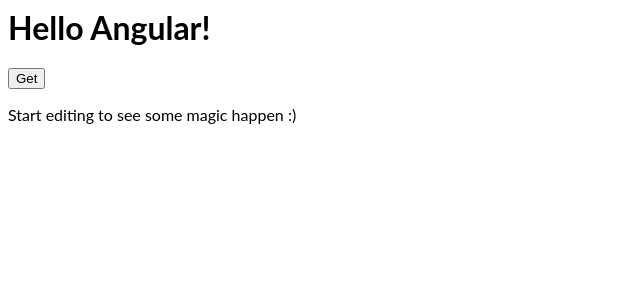
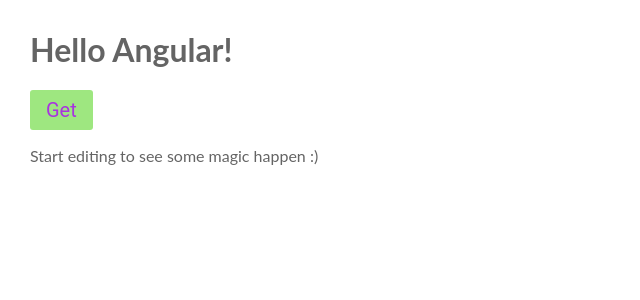
Before and after one commit to guyshellem/angular-service-try, an Angular app: page / in a window 1280 px wide. Shown: the top 300 px of the page, without its empty margins (0-640 px from the left). Built offline with nearby package versions, Linux system fonts and the light colour scheme.

Commit message:
3 files modified, 1 added

```diff
--- a/src/app/hello.component.html
+++ b/src/app/hello.component.html
@@ -3,3 +3,7 @@
 <button (click)='showConfig()'>
   Get
 </button>
+
+<p *ngIf="config.hello">
+    hello {{ config.hello }}
+</p>
--- a/src/app/hello.component.ts
+++ b/src/app/hello.component.ts
@@ -9,7 +9,7 @@
 })
 export class HelloComponent  {
   constructor(private requests: RequestsService) {
-
+    this.config = {}
   }
 
   config: Object;
@@ -18,8 +18,7 @@
   showConfig() {
     this.requests.getConfig()
     .subscribe((data) => this.config = {
-        heroesUrl: data['heroesUrl'],
-        textfile:  data['textfile']
+        hello: data['hello'],
     });
   }
 }
--- a/src/styles.css
+++ b/src/styles.css
@@ -1 +1,36 @@
-/* Add application styles & imports to this file! */
+* {
+  font-family: 'Roboto', Arial, sans-serif;
+  color: #646464;
+  box-sizing: border-box;
+  -webkit-font-smoothing: antialiased;
+  -moz-osx-font-smoothing: grayscale;
+}
+
+body {
+  margin: 30;
+}
+
+.container {
+  display: flex;
+  flex-direction: row;
+}
+
+router-outlet + *  {
+  padding: 0 16px;
+}
+
+/* Text */
+
+h1 {
+  font-size: 32px;
+}
+
+button {
+  font-size: 20px;
+  color: #a833df;
+  border-radius: 3px;
+  cursor: pointer;
+  background-color: #9ee780;
+  border: none;
+  padding: 8px 16px;
+}
```
Also changed, not shown: 1 other file (tests, documents, lock files or other folders).
